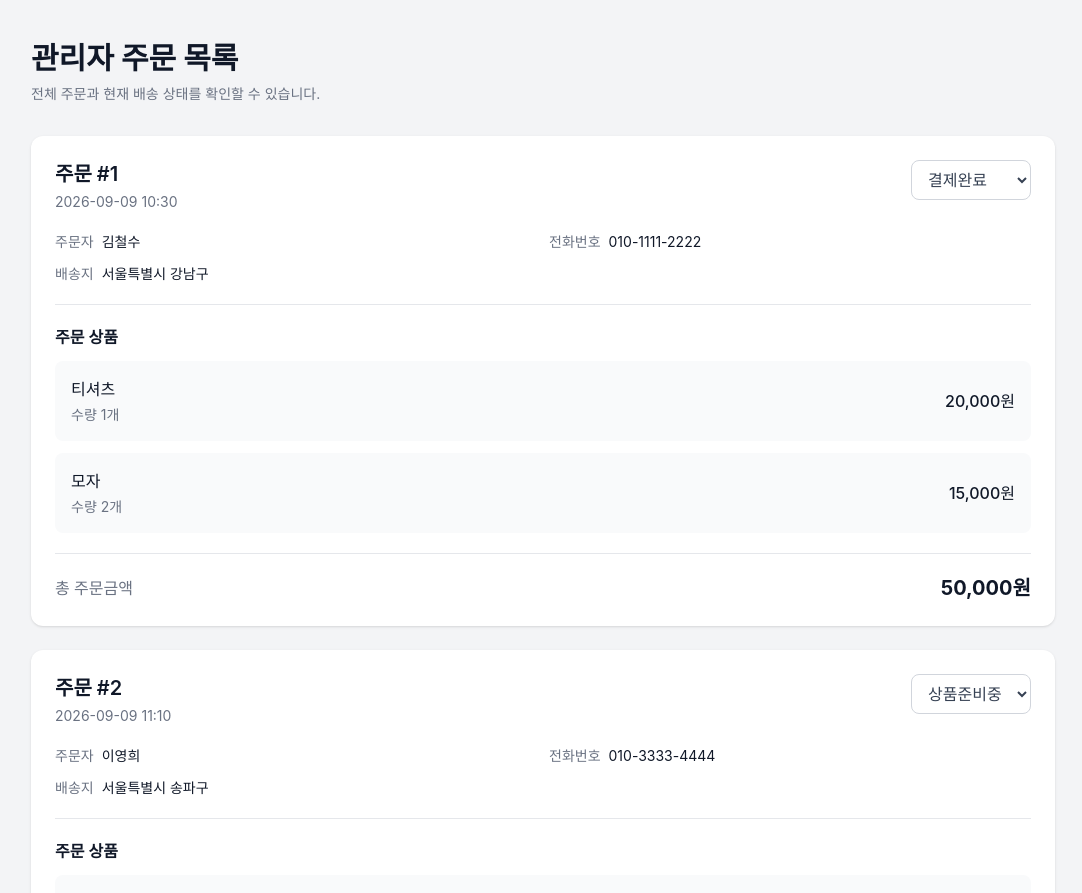
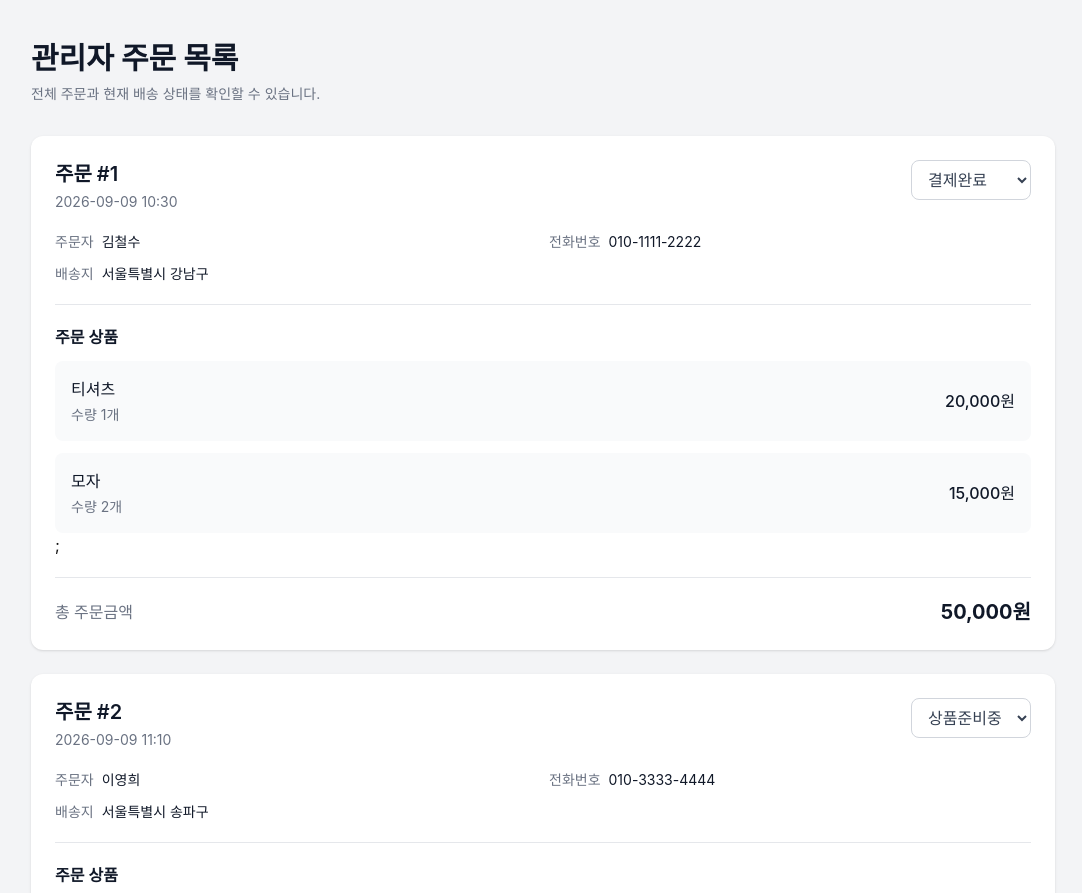
Before and after one commit to kieeler123/shopping-mall-development, a Next.js app: page /admin/orders in a window 1280 px wide. Shown: the top 893 px of the page, without its empty margins (97-1179 px from the left). Built offline with nearby package versions, Linux system fonts and the light colour scheme.

Commit message:
day13-component-separation-props

```diff
--- a/app/admin/orders/page.tsx
+++ b/app/admin/orders/page.tsx
@@ -82,54 +82,31 @@ const initialOrders: Order[] = [
   },
 ];
 
-export default function AdminOrdersPage() {
-  const [orders, setOrders] = useState<Order[]>(initialOrders);
+type OrderCardProps = {
+  order: Order;
+  onStatusChange: (orderId: number, newStatus: OrderStatus) => void;
+};
+
+type OrderItemListProps = {
+  items: OrderItem[];
+};
+
+function OrderCard({ order, onStatusChange }: OrderCardProps) {
   return (
-    <main className="min-h-screen bg-gray-100 px-6 py-10">
-      <div className="mx-auto max-w-5xl">
-        <div className="mb-8">
-          <h1 className="text-3xl font-bold text-gray-900">관리자 주문 목록</h1>
-
-          <p className="mt-2 text-sm text-gray-500">
-            전체 주문과 현재 배송 상태를 확인할 수 있습니다.
-          </p>
-        </div>
-
-        <div className="space-y-6">
-          {orders.map((order) => {
-            return (
-              <section
-                key={order.id}
-                className="rounded-xl bg-white p-6 shadow-sm"
-              >
+    <section className="rounded-xl bg-white p-6 shadow-sm">
       <div className="mb-5 flex items-start justify-between">
         <div>
           <h2 className="text-xl font-semibold text-gray-900">
             주문 #{order.id}
           </h2>
 
-                    <p className="mt-1 text-sm text-gray-500">
-                      {order.createdAt}
-                    </p>
+          <p className="mt-1 text-sm text-gray-500">{order.createdAt}</p>
         </div>
 
         <select
           value={order.status}
           onChange={(e) => {
-                      const newStatus = e.target.value as OrderStatus;
-
-                      setOrders(
-                        orders.map((currentOrder) => {
-                          if (currentOrder.id === order.id) {
-                            return {
-                              ...currentOrder,
-                              status: newStatus,
-                            };
-                          }
-
-                          return currentOrder;
-                        }),
-                      );
+            onStatusChange(order.id, e.target.value as OrderStatus);
           }}
           className="rounded-lg border border-gray-300 bg-white px-3 py-2 text-sm text-gray-700"
         >
@@ -158,21 +135,34 @@ export default function AdminOrdersPage() {
       </div>
 
       <div className="py-5">
-                  <h3 className="mb-3 font-semibold text-gray-900">
-                    주문 상품
-                  </h3>
+        <h3 className="mb-3 font-semibold text-gray-900">주문 상품</h3>
 
         <div className="space-y-3">
-                    {order.items.map((item) => {
+          <OrderItemList items={order.items} />;
+        </div>
+      </div>
+
+      <div className="flex items-center justify-between border-t border-gray-200 pt-5">
+        <span className="font-medium text-gray-500">총 주문금액</span>
+
+        <strong className="text-xl text-gray-900">
+          {order.totalPrice.toLocaleString()}원
+        </strong>
+      </div>
+    </section>
+  );
+}
+function OrderItemList({ items }: OrderItemListProps) {
+  return (
+    <div className="space-y-3">
+      {items.map((item) => {
         return (
           <div
             key={item.id}
             className="flex items-center justify-between rounded-lg bg-gray-50 p-4"
           >
             <div>
-                            <p className="font-medium text-gray-900">
-                              {item.name}
-                            </p>
+              <p className="font-medium text-gray-900">{item.name}</p>
 
               <p className="mt-1 text-sm text-gray-500">
                 수량 {item.quantity}개
@@ -186,16 +176,46 @@ export default function AdminOrdersPage() {
         );
       })}
     </div>
+  );
+}
+
+export default function AdminOrdersPage() {
+  const [orders, setOrders] = useState<Order[]>(initialOrders);
+
+  function handleStatusChange(orderId: number, newStatus: OrderStatus) {
+    setOrders(
+      orders.map((currentOrder) => {
+        if (currentOrder.id === orderId) {
+          return {
+            ...currentOrder,
+            status: newStatus,
+          };
+        }
+
+        return currentOrder;
+      }),
+    );
+  }
+
+  return (
+    <main className="min-h-screen bg-gray-100 px-6 py-10">
+      <div className="mx-auto max-w-5xl">
+        <div className="mb-8">
+          <h1 className="text-3xl font-bold text-gray-900">관리자 주문 목록</h1>
+
+          <p className="mt-2 text-sm text-gray-500">
+            전체 주문과 현재 배송 상태를 확인할 수 있습니다.
+          </p>
         </div>
 
-                <div className="flex items-center justify-between border-t border-gray-200 pt-5">
-                  <span className="font-medium text-gray-500">총 주문금액</span>
-
-                  <strong className="text-xl text-gray-900">
-                    {order.totalPrice.toLocaleString()}원
-                  </strong>
-                </div>
-              </section>
+        <div className="space-y-6">
+          {orders.map((order) => {
+            return (
+              <OrderCard
+                key={order.id}
+                order={order}
+                onStatusChange={handleStatusChange}
+              />
             );
           })}
         </div>
```
Also changed, not shown: 4 other files (tests, documents, lock files or other folders). Lines whose indentation alone changed are shown as unchanged.
